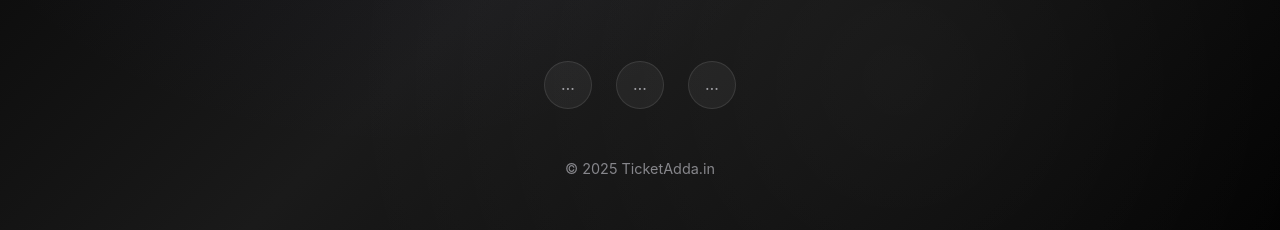
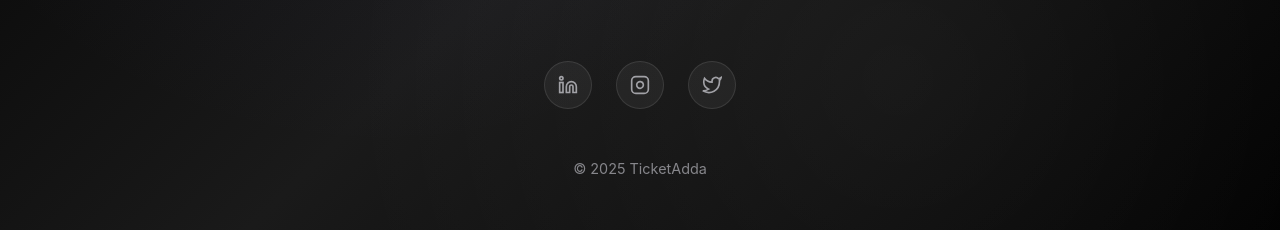
Before and after one commit to avxsh9/ticketadda-comingsoon, a plain HTML site: page index.html in a window 1280 px wide. Shown: the part 562-792 px from the top of the page. Drawn offline with nearby package versions, Linux system fonts and the light colour scheme.

Commit message:
Update index.html

```diff
--- a/index.html
+++ b/index.html
@@ -59,14 +59,30 @@
 
       <!-- Social Links -->
       <div class="social-links">
-        <a href="https://www.linkedin.com/company/ticketadda/" class="social-link" aria-label="LinkedIn">…</a>
-        <a href="https://www.instagram.com/ticketadda.in/" class="social-link" aria-label="Instagram">…</a>
-        <a href="https://x.com/ticketadda" class="social-link" aria-label="Twitter">…</a>
-      </div>
+                <a href="https://www.linkedin.com/company/ticketadda/" class="social-link" aria-label="LinkedIn">
+                    <svg width="20" height="20" viewBox="0 0 24 24" fill="none" stroke="currentColor" stroke-width="2">
+                        <path d="M16 8a6 6 0 0 1 6 6v7h-4v-7a2 2 0 0 0-2-2 2 2 0 0 0-2 2v7h-4v-7a6 6 0 0 1 6-6z"/>
+                        <rect x="2" y="9" width="4" height="12"/>
+                        <circle cx="4" cy="4" r="2"/>
+                    </svg>
+                </a>
+                <a href="https://www.instagram.com/ticketadda.in/" class="social-link" aria-label="Instagram">
+                    <svg width="20" height="20" viewBox="0 0 24 24" fill="none" stroke="currentColor" stroke-width="2">
+                        <rect x="2" y="2" width="20" height="20" rx="5" ry="5"/>
+                        <path d="M16 11.37A4 4 0 1 1 12.63 8 4 4 0 0 1 16 11.37z"/>
+                        <line x1="17.5" y1="6.5" x2="17.51" y2="6.5"/>
+                    </svg>
+                </a>
+                <a href="https://x.com/ticketadda" class="social-link" aria-label="Twitter">
+                    <svg width="20" height="20" viewBox="0 0 24 24" fill="none" stroke="currentColor" stroke-width="2">
+                        <path d="M23 3a10.9 10.9 0 0 1-3.14 1.53 4.48 4.48 0 0 0-7.86 3v1A10.66 10.66 0 0 1 3 4s-4 9 5 13a11.64 11.64 0 0 1-7 2c9 5 20 0 20-11.5a4.5 4.5 0 0 0-.08-.83A7.72 7.72 0 0 0 23 3z"/>
+                    </svg>
+                </a>
+            </div>
 
       <!-- Footer -->
       <div class="footer">
-        <p>&copy; 2025 TicketAdda.in</p>
+        <p>&copy; 2025 TicketAdda</p>
       </div>
     </div>
   </div>
```
